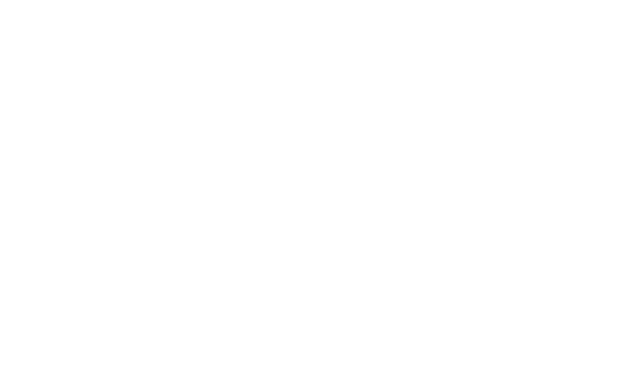
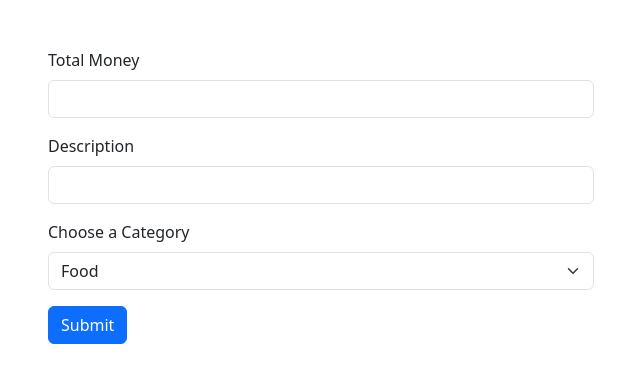
Before and after one commit to HEMANTSAHU123/advance-expense-tracker-project-, a React (Vite) app in the folder vite-project/: page /expense in a window 1280 px wide. Before the commit this address had no page. Shown: the top 382 px of the page, without its empty margins (319-959 px from the left). Built offline with nearby package versions, Linux system fonts and the light colour scheme.

Commit message:
new form added

```diff
--- a/vite-project/src/App.jsx
+++ b/vite-project/src/App.jsx
@@ -12,6 +12,7 @@
 import Incompleteprofile from "./signupPage/Incompleteprofile";
 import EditUserProfile from "./signupPage/EditUserProfile";
 import ForgotPassword from "./signupPage/Forgot password";
+import Dailyexpense from "./dailyExpense/Dailyexpense";
 const App = () => {
   return (
     <Router>
@@ -22,6 +23,7 @@
         <Route path="/profile-completion" element={<Incompleteprofile />} />
         <Route path="/profile/edit/:userId" element={<EditUserProfile />} />
         <Route path="/forgot" element={<ForgotPassword/>}></Route>
+        <Route path="/expense" element={<Dailyexpense/>}></Route>
       </Routes>
       <ToastContainer />
     </Router>
--- /dev/null
+++ b/vite-project/src/dailyExpense/Dailyexpense.jsx
@@ -0,0 +1,70 @@
+import React, { useState } from 'react';
+import { Form, Button, Container, Row, Col } from 'react-bootstrap';
+
+const Dailyexpense = () => {
+    const [list, setList] = useState({
+        totalmoney: '',
+        description: '',
+        category: 'food',
+    });
+
+    const handleChange = (event) => {
+        const { name, value } = event.target;
+        setList((prevdata) => ({ ...prevdata, [name]: value }));
+    };
+
+    const handleFormChange = (event) => {
+        event.preventDefault();
+        console.log("Form Data:", list);
+
+    };
+
+    return (
+        <Container>
+            <Row className="justify-content-md-center mt-5">
+                <Col md="6">
+                    <Form onSubmit={handleFormChange}>
+                        <Form.Group className="mb-3">
+                            <Form.Label>Total Money</Form.Label>
+                            <Form.Control
+                                type="text"
+                                name="totalmoney"
+                                value={list.totalmoney}
+                                onChange={handleChange}
+                            />
+                        </Form.Group>
+
+                        <Form.Group className="mb-3">
+                            <Form.Label>Description</Form.Label>
+                            <Form.Control
+                                type="text"
+                                name="description"
+                                value={list.description}
+                                onChange={handleChange}
+                            />
+                        </Form.Group>
+
+                        <Form.Group className="mb-3">
+                            <Form.Label>Choose a Category</Form.Label>
+                            <Form.Select
+                                name="category"
+                                value={list.category}
+                                onChange={handleChange}
+                            >
+                                <option value="food">Food</option>
+                                <option value="petrol">Petrol</option>
+                                <option value="salary">Salary</option>
+                            </Form.Select>
+                        </Form.Group>
+
+                        <Button variant="primary" type="submit">
+                            Submit
+                        </Button>
+                    </Form>
+                </Col>
+            </Row>
+        </Container>
+    );
+};
+
+export default Dailyexpense;
--- a/vite-project/src/signupPage/Incompleteprofile.jsx
+++ b/vite-project/src/signupPage/Incompleteprofile.jsx
@@ -45,7 +45,7 @@
             <Col xs={12} md={6} className="text-right">
               <p style={{ color: 'black', backgroundColor: '#D2B48C', borderRadius: '7px', fontStyle: 'italic' }}>
                 Your profile is 64% completed, a complete profile has higher chances of landing in a job.
-                <Link to="/editurl">Complete now</Link>
+                <Link to="/expense">Complete now</Link>
               </p>
             </Col>
           </Row>
```
